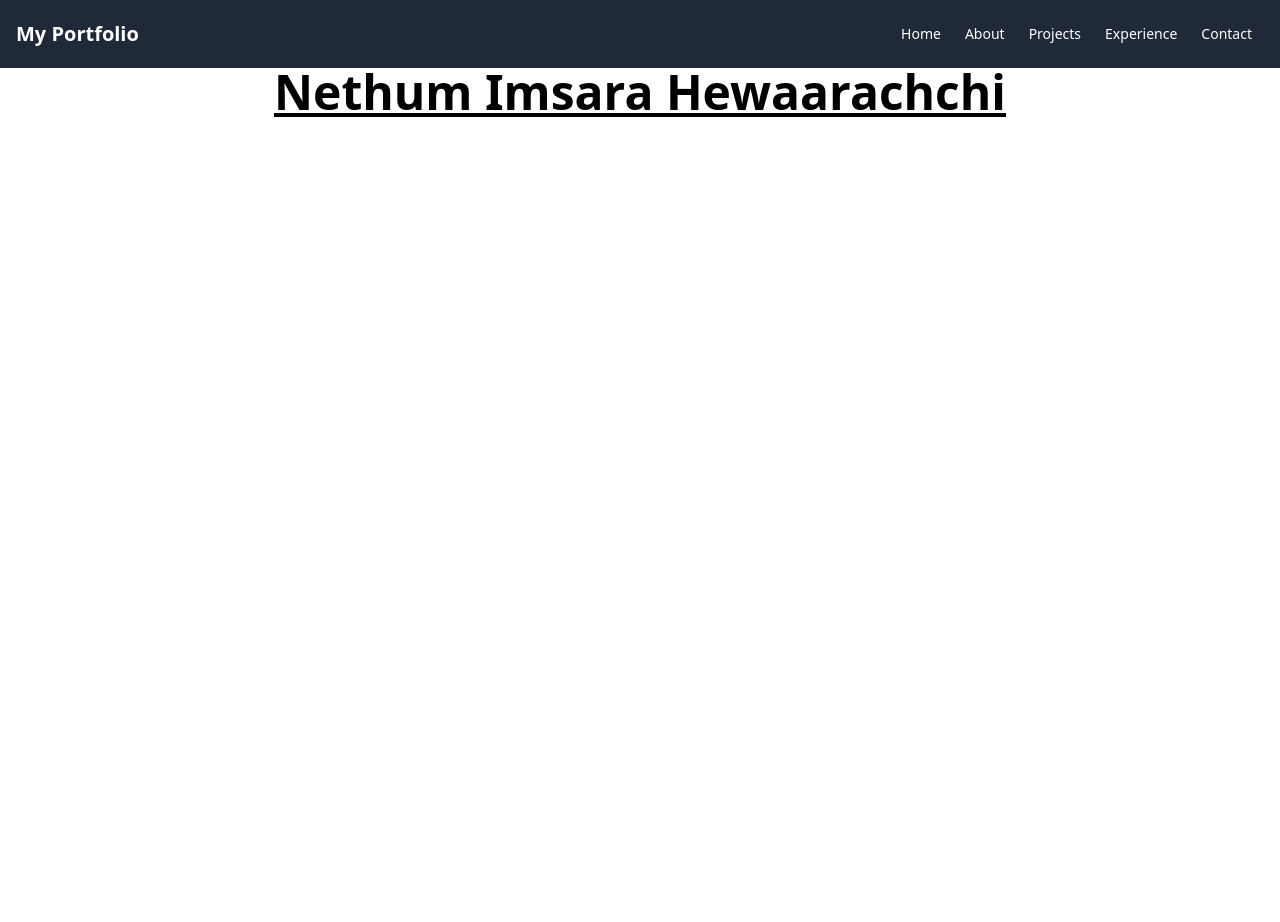
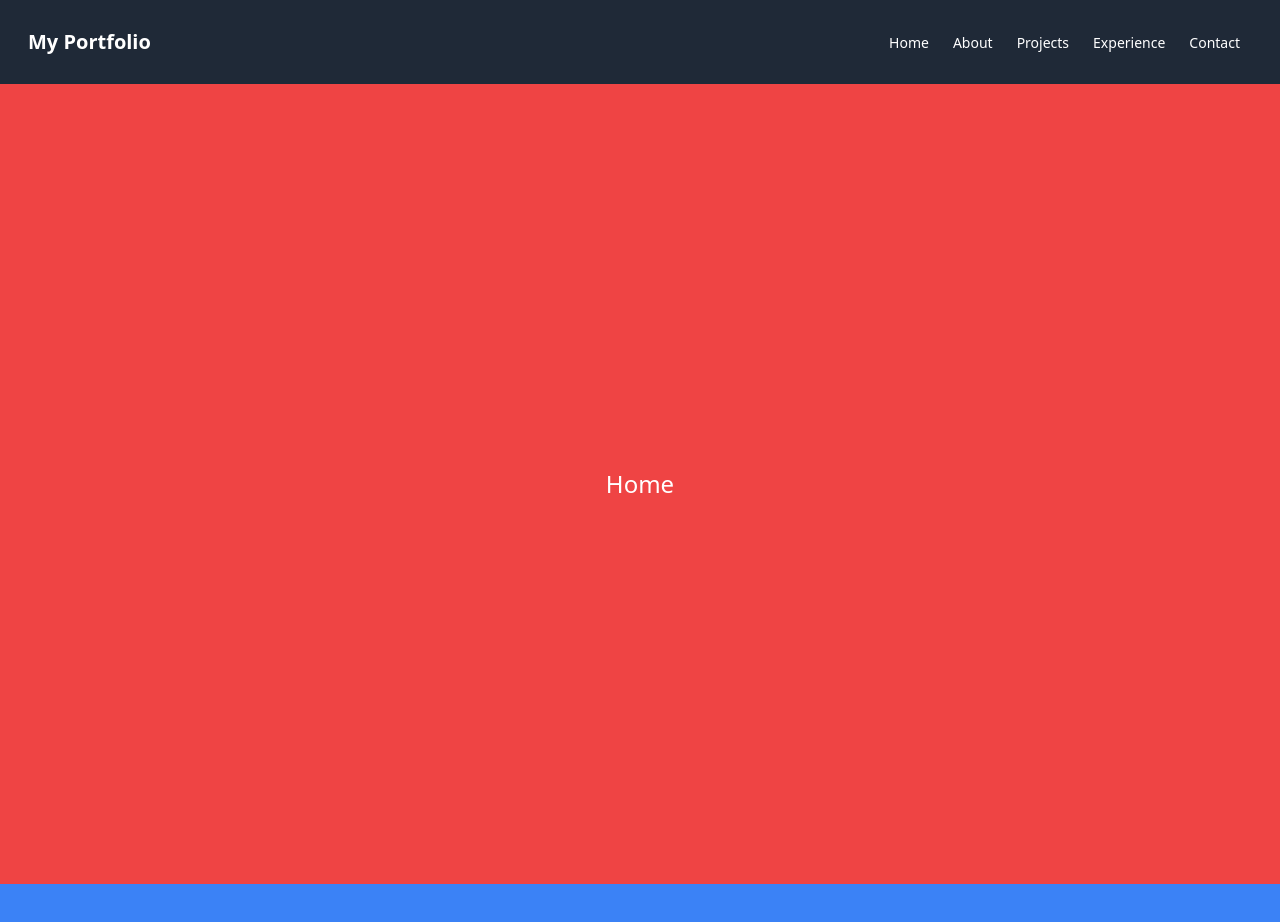
Before and after one commit to NethumImsara/portfolio, a React (Create React App) app in the folder portfolio/: page / in a window 1280 px wide. Shown: the top 922 px of the page. Before the commit the page ends 800 px from the top, so only its background shows below. Built offline with nearby package versions, Linux system fonts and the light colour scheme.

Commit message:
add home page
add home page

```diff
--- a/portfolio/src/App.js
+++ b/portfolio/src/App.js
@@ -1,14 +1,12 @@
 import logo from './logo.svg';
 import './App.css';
-import NavBar from './Component/NavBar';
+import Home from './Pages/Home';
+
 
 function App() {
   return (
     <div className="App">
-      <NavBar/>
-      <h1 className="text-5xl font-bold underline">
-        Nethum Imsara Hewaarachchi
-      </h1>
+      <Home/>
     </div>
   );
 }
--- a/portfolio/src/Component/NavBar.js
+++ b/portfolio/src/Component/NavBar.js
@@ -1,30 +1,18 @@
-import React, { useState } from 'react';
+import React from 'react';
 
 export default function NavBar() {
-  const [isOpen, setIsOpen] = useState(false);
-
   return (
-    <nav className="bg-gray-800 p-4">
+    <nav className="bg-gray-800 p-7">
       <div className="container mx-auto flex justify-between items-center">
         <div className="text-white text-xl font-bold">
           My Portfolio
         </div>
-        <div className="block lg:hidden">
-          <button
-            onClick={() => setIsOpen(!isOpen)}
-            className="text-white focus:outline-none"
-          >
-            <svg className="h-6 w-6" fill="none" stroke="currentColor" viewBox="0 0 24 24" xmlns="http://www.w3.org/2000/svg">
-              <path strokeLinecap="round" strokeLinejoin="round" strokeWidth="2" d={!isOpen ? "M4 6h16M4 12h16M4 18h16" : "M6 18L18 6M6 6l12 12"}></path>
-            </svg>
-          </button>
-        </div>
-        <div className={`w-full ${isOpen ? 'block' : 'hidden'} lg:flex lg:items-center lg:w-auto`}>
-          <a href="#home" className="block lg:inline-block text-white px-3 py-2 rounded-md text-sm font-medium hover:bg-gray-700">Home</a>
-          <a href="#about" className="block lg:inline-block text-white px-3 py-2 rounded-md text-sm font-medium hover:bg-gray-700">About</a>
-          <a href="#projects" className="block lg:inline-block text-white px-3 py-2 rounded-md text-sm font-medium hover:bg-gray-700">Projects</a>
-          <a href="#experience" className="block lg:inline-block text-white px-3 py-2 rounded-md text-sm font-medium hover:bg-gray-700">Experience</a>
-          <a href="#contact" className="block lg:inline-block text-white px-3 py-2 rounded-md text-sm font-medium hover:bg-gray-700">Contact</a>
+        <div>
+          <a href="#home" className="text-white px-3 py-2 rounded-md text-sm font-medium hover:bg-gray-700">Home</a>
+          <a href="#about" className="text-white px-3 py-2 rounded-md text-sm font-medium hover:bg-gray-700">About</a>
+          <a href="#projects" className="text-white px-3 py-2 rounded-md text-sm font-medium hover:bg-gray-700">Projects</a>
+          <a href="#experience" className="text-white px-3 py-2 rounded-md text-sm font-medium hover:bg-gray-700">Experience</a>
+          <a href="#contact" className="text-white px-3 py-2 rounded-md text-sm font-medium hover:bg-gray-700">Contact</a>
         </div>
       </div>
     </nav>
--- /dev/null
+++ b/portfolio/src/Pages/Home.js
@@ -0,0 +1,15 @@
+import React from 'react';
+import NavBar from '../Component/NavBar';
+
+export default function Home() {
+  return (
+    <div>
+      <NavBar />
+      <div className="h-screen flex items-center justify-center bg-red-500 text-white text-2xl">Home</div>
+      <div className="h-screen flex items-center justify-center bg-blue-500 text-white text-2xl">About</div>
+      <div className="h-screen flex items-center justify-center bg-green-500 text-white text-2xl">Projects</div>
+      <div className="h-screen flex items-center justify-center bg-pink-500 text-white text-2xl">Experience</div>
+      <div className="h-screen flex items-center justify-center bg-yellow-500 text-white text-2xl">Contact</div>
+    </div>
+  );
+}
```
